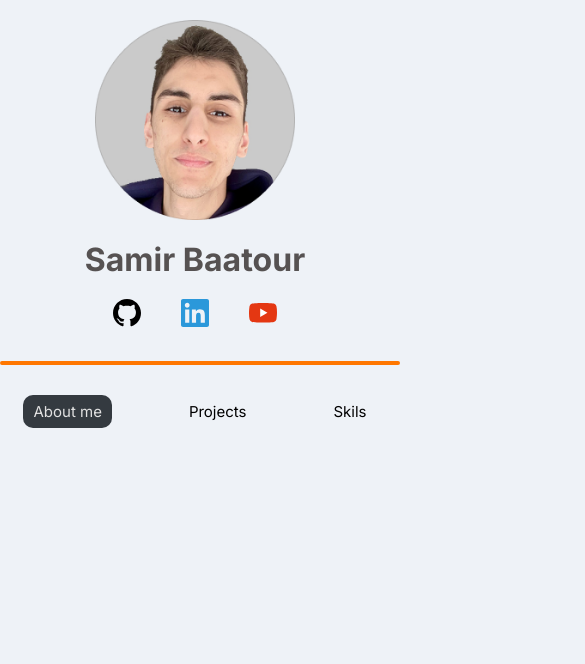
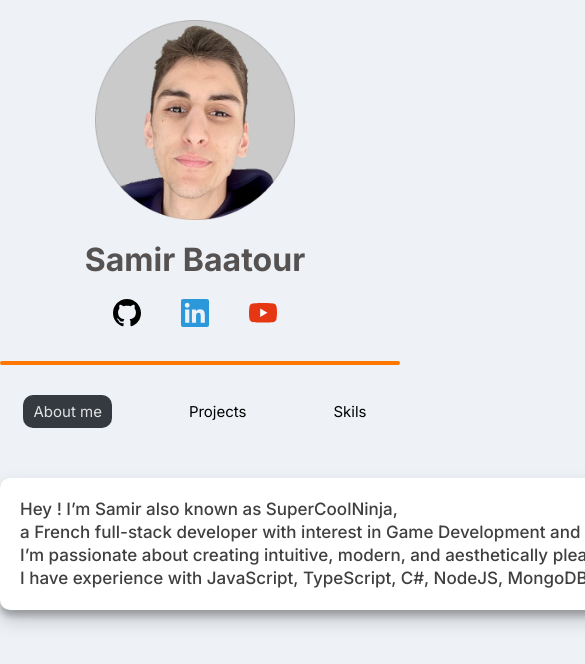
Before and after one commit to SuperCoolNinja/portfolio-2025, a React (Vite) app: page / in a window 390 px wide. Shown: the top 664 px of the page, 585 px wide, since content can reach past the window. Built offline with nearby package versions, Linux system fonts and the light colour scheme.

Commit message:
added about me, need to make it responsive

```diff
--- /dev/null
+++ b/src/components/about_me/index.tsx
@@ -0,0 +1,15 @@
+import { useTranslation } from "react-i18next";
+import style from "./style.module.css";
+
+export const AboutMe: React.FunctionComponent = () => {
+  const { t } = useTranslation();
+
+  return (
+    <div className={style.container}>
+      <p className={style.content}>{t("about_me_one")}</p>
+      <p className={style.content}>{t("about_me_two")}</p>
+      <p className={style.content}>{t("about_me_three")}</p>
+      <p className={style.content}>{t("about_me_four")}</p>
+    </div>
+  );
+};
--- /dev/null
+++ b/src/components/about_me/style.module.css
@@ -0,0 +1,18 @@
+.container {
+  display: flex;
+  justify-content: center;
+  align-items: flex-start;
+  flex-direction: column;
+  margin: 5rem auto;
+  padding: 2rem;
+  border-radius: 1rem;
+  background: white;
+  box-shadow: rgba(0, 0, 0, 0.19) 0px 10px 20px, rgba(0, 0, 0, 0.23) 0px 6px 6px;
+  width: 83rem;
+  line-height: 2.3rem;
+}
+
+.content {
+  color: #3f3f3f;
+  font-weight: 500;
+}
--- a/src/components/app/App.tsx
+++ b/src/components/app/App.tsx
@@ -6,6 +6,7 @@ import { ListSocialsIcons } from "../socials";
 import "../../i18n/config";
 import { Separator } from "../separator";
 import { Actions } from "../actions";
+import { AboutMe } from "../about_me";
 
 export const App = () => {
   const { i18n } = useTranslation();
@@ -23,6 +24,7 @@ export const App = () => {
       <ListSocialsIcons />
       <Separator />
       <Actions />
+      <AboutMe />
     </div>
   );
 };
--- a/src/components/socials/icons/linkedin.tsx
+++ b/src/components/socials/icons/linkedin.tsx
@@ -4,7 +4,7 @@ import styles from "../styles.module.css";
 
 export function LinkedinIcon(props: SVGProps<SVGSVGElement>) {
   return (
-    <div title="Linkedin Profil">
+    <li title="Linkedin Profil">
       <svg
         xmlns="http://www.w3.org/2000/svg"
         className={styles.icon}
@@ -17,6 +17,6 @@ export function LinkedinIcon(props: SVGProps<SVGSVGElement>) {
           d="M218.123 218.127h-37.931v-59.403c0-14.165-.253-32.4-19.728-32.4c-19.756 0-22.779 15.434-22.779 31.369v60.43h-37.93V95.967h36.413v16.694h.51a39.907 39.907 0 0 1 35.928-19.733c38.445 0 45.533 25.288 45.533 58.186l-.016 67.013ZM56.955 79.27c-12.157.002-22.014-9.852-22.016-22.009c-.002-12.157 9.851-22.014 22.008-22.016c12.157-.003 22.014 9.851 22.016 22.008A22.013 22.013 0 0 1 56.955 79.27m18.966 138.858H37.95V95.967h37.97v122.16ZM237.033.018H18.89C8.58-.098.125 8.161-.001 18.471v219.053c.122 10.315 8.576 18.582 18.89 18.474h218.144c10.336.128 18.823-8.139 18.966-18.474V18.454c-.147-10.33-8.635-18.588-18.966-18.453"
         ></path>
       </svg>
-    </div>
+    </li>
   );
 }
--- a/src/components/socials/icons/youtube.tsx
+++ b/src/components/socials/icons/youtube.tsx
@@ -3,7 +3,7 @@ import styles from "../styles.module.css";
 
 export function YoutubeIcon(props: SVGProps<SVGSVGElement>) {
   return (
-    <div title="Youtube channel">
+    <li title="Youtube channel">
       <svg
         xmlns="http://www.w3.org/2000/svg"
         className={styles.icon}
@@ -20,6 +20,6 @@ export function YoutubeIcon(props: SVGProps<SVGSVGElement>) {
           d="m102.421 128.06l66.328-38.418l-66.328-38.418z"
         ></path>
       </svg>
-    </div>
+    </li>
   );
 }
--- a/src/i18n/en/translation.json
+++ b/src/i18n/en/translation.json
@@ -1,5 +1,9 @@
 {
   "btn_about": "About me",
   "btn_projects": "Projects",
-  "btn_skills": "Skils"
+  "btn_skills": "Skils",
+  "about_me_one": "Hey ! I’m Samir also known as SuperCoolNinja,",
+  "about_me_two": "a French full-stack developer with interest in Game Development and Web App.",
+  "about_me_three": "I’m passionate about creating intuitive, modern, and aesthetically pleasing experiences.",
+  "about_me_four": "I have experience with JavaScript, TypeScript, C#, NodeJS, MongoDB, SQL, ASP.NET, Unity."
 }
--- a/src/i18n/fr/translation.json
+++ b/src/i18n/fr/translation.json
@@ -1,5 +1,9 @@
 {
   "btn_about": "À propos de moi",
   "btn_projects": "Projets",
-  "btn_skills": "Compétences"
+  "btn_skills": "Compétences",
+  "about_me_one": "Hey ! Je suis Samir, aussi connu sous le nom de SuperCoolNinja.",
+  "about_me_two": "Développeur full-stack français, je m'intéresse au développement de jeux et aux web app.",
+  "about_me_three": "Je suis passionné par la création d'expériences intuitives, modernes et esthétiques.",
+  "about_me_four": "J'ai de l'expérience avec JavaScript, TypeScript, C#, NodeJS, MongoDB, SQL, ASP.NET et Unity."
 }
```
Also changed, not shown: src/components/socials/icons/github.tsx (+2 -2 lines).
